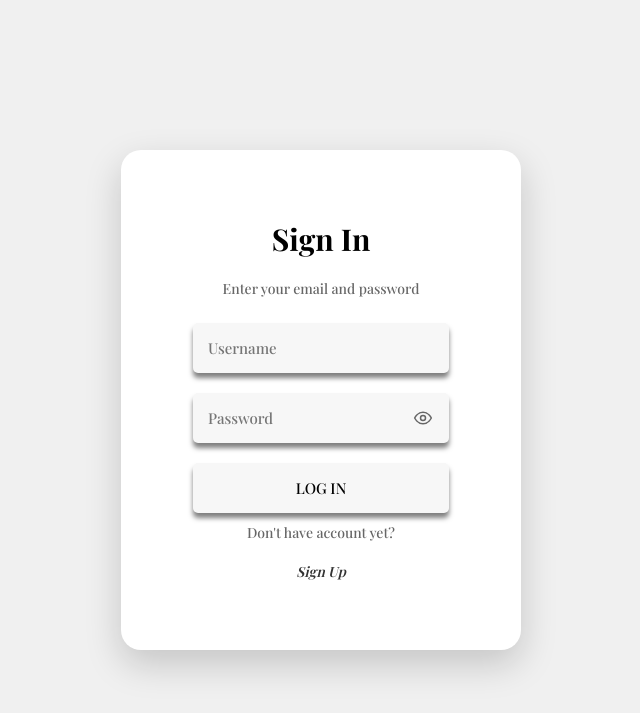
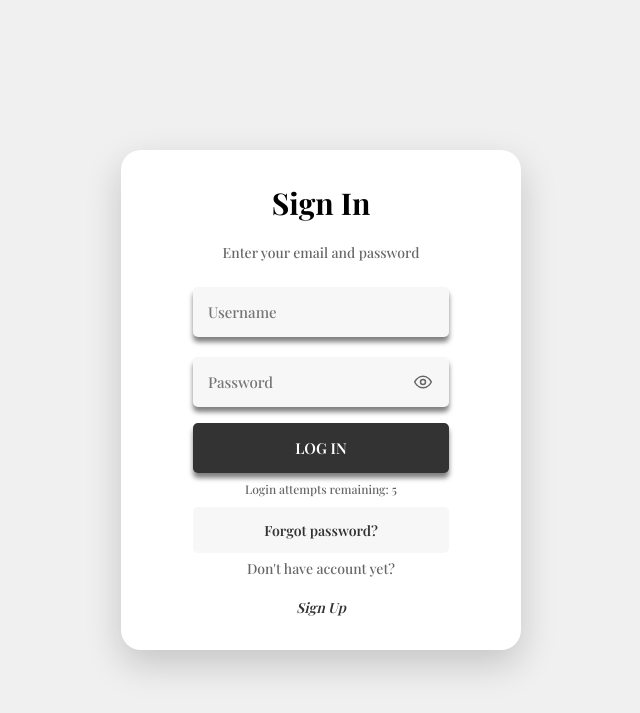
Before and after one commit to LemonianneCode/blog, a PHP site: page / in a window 1280 px wide. Shown: the top 713 px of the page, without its empty margins (319-959 px from the left). Run offline with PHP 8.4, Linux system fonts and the light colour scheme.

Commit message:
login logics and forget password

```diff
--- a/index.php
+++ b/index.php
@@ -1,29 +1,63 @@
 <?php
- session_start();
- include ('includes/db_conn.php');
+session_start();
+include ('includes/db_conn.php');
 
- if(isset($_POST['login'])){
-  if($_POST['username'] != "" && $_POST['password'] != ""){
-    $Uname = $_POST['username'];
-    $Pass = crc32($_POST['password']);
+if (isset($_GET['back_to_login'])) {
+    unset($_SESSION['login_attempts'], $_SESSION['reset_user_id']);
+    session_regenerate_id(true);
+    header('Location: index.php');
+    exit;
+}
 
-    $sql = "SELECT ID FROM acc_info WHERE USERNAME = '$Uname' AND PASSWORD = '$Pass'";
-    $query = $dbconn->query($sql);
+$attemptLimit = 5;
+if (!isset($_SESSION['login_attempts'])) {
+    $_SESSION['login_attempts'] = 0;
+}
 
-     if ($_POST['username'] == "root" and $_POST['password'] == "admin123"){
-      header('location: Admin/index.php');
-     } else if(!empty($row=$query->fetch_assoc())){
-      $_SESSION['user_id'] = $row['ID'];
-      header('location:mainpage/index.php');
-      exit;
-     }else{
-      header('location:error.php');
-      exit;
-     }
-  }else{
-    echo "<script>alert('No input. Please enter your username and password.');</script>";
-  }
- }
+if ($_SESSION['login_attempts'] >= $attemptLimit) {
+    header('Location: forgot_password.php');
+    exit;
+}
+
+$attemptsLeft = $attemptLimit - $_SESSION['login_attempts'];
+$errorMessage = '';
+
+if (isset($_POST['login'])) {
+    $username = trim($_POST['username'] ?? '');
+    $password = $_POST['password'] ?? '';
+
+    if ($username === '' || $password === '') {
+        $errorMessage = 'Please enter your username and password.';
+    } elseif ($username === 'root' && $password === 'admin123') {
+        $_SESSION['login_attempts'] = 0;
+        header('Location: Admin/index.php');
+        exit;
+    } else {
+        $stmt = $dbconn->prepare('SELECT ID, PASSWORD FROM acc_info WHERE USERNAME = ?');
+        $stmt->bind_param('s', $username);
+        $stmt->execute();
+        $result = $stmt->get_result();
+        $user = $result->fetch_assoc();
+        $stmt->close();
+
+        if ($user && (string) $user['PASSWORD'] === (string) crc32($password)) {
+            $_SESSION['user_id'] = $user['ID'];
+            $_SESSION['login_attempts'] = 0;
+            header('Location: mainpage/index.php');
+            exit;
+        }
+
+        $_SESSION['login_attempts']++;
+        $attemptsLeft = $attemptLimit - $_SESSION['login_attempts'];
+
+        if ($attemptsLeft === 0) {
+            header('Location: forgot_password.php');
+            exit;
+        }
+
+        $errorMessage = 'Invalid username or password. You have ' . $attemptsLeft . ' attempts left.';
+    }
+}
 ?>
 <!DOCTYPE html>
 <html lang="en">
@@ -39,6 +73,9 @@
             <form method="POST" action="">
                 <h1>Sign In</h1>
                 <span>Enter your email and password</span>
+                <?php if ($errorMessage !== ''): ?>
+                    <p class="form-message" role="alert"><?php echo htmlspecialchars($errorMessage, ENT_QUOTES, 'UTF-8'); ?></p>
+                <?php endif; ?>
                 <input type="text" name="username" placeholder="Username" id="username" required>
                 <div class="password-field">
                     <input type="password" id="password" name="password" placeholder="Password" required>
@@ -51,6 +88,8 @@
                     </button>
                 </div>
                 <input type="SUBMIT" name="login" value="LOG IN" id="login-button">
+                <p class="attempts-message">Login attempts remaining: <?php echo $attemptsLeft; ?></p>
+                <a class="forgot-link" href="forgot_password.php">Forgot password?</a>
                 <span>Don't have account yet?</span>
                 <a href="registration.php"><i>Sign Up</i></a>
             </form>
--- a/style.css
+++ b/style.css
@@ -154,11 +154,70 @@ body{
 }
 
 #login-button{
+    background-color: #333;
+    color: #fff;
+    font-weight: 600;
+    cursor: pointer;
     transition: 0.5s ease-in-out;
 }
 
 #login-button:hover{
-    background-color: #333;
+    background-color: #555;
     color: #fff;
     transition: 0.5s ease-in-out;
 }
+
+#login-button,
+.forgot-link{
+    display: flex;
+    align-items: center;
+    justify-content: center;
+    width: 100%;
+    min-height: 46px;
+    margin: 6px 0;
+    border-radius: 5px;
+}
+
+.container a.forgot-link{
+    background-color: #f7f7f7;
+}
+
+.form-message{
+    margin: 4px 0;
+    color: #a12622;
+    font-size: 13px;
+}
+
+.attempts-message{
+    margin: 2px 0 5px;
+    color: #666;
+    font-size: 12px;
+}
+
+.forgot-container{
+    height: auto;
+    min-height: 500px;
+}
+
+.forgot-container .form-container{
+    height: auto;
+    min-height: 460px;
+}
+
+.forgot-container form{
+    height: auto;
+    padding: 30px 40px;
+}
+
+.forgot-container h1{
+    margin-bottom: 12px;
+}
+
+.forgot-container input{
+    margin: 6px 0;
+    padding: 11px 12px;
+}
+
+.forgot-container .form-message{
+    margin: 6px 0;
+}
```
Also changed, not shown: forgot_password.php (added, +115 -0 lines).
